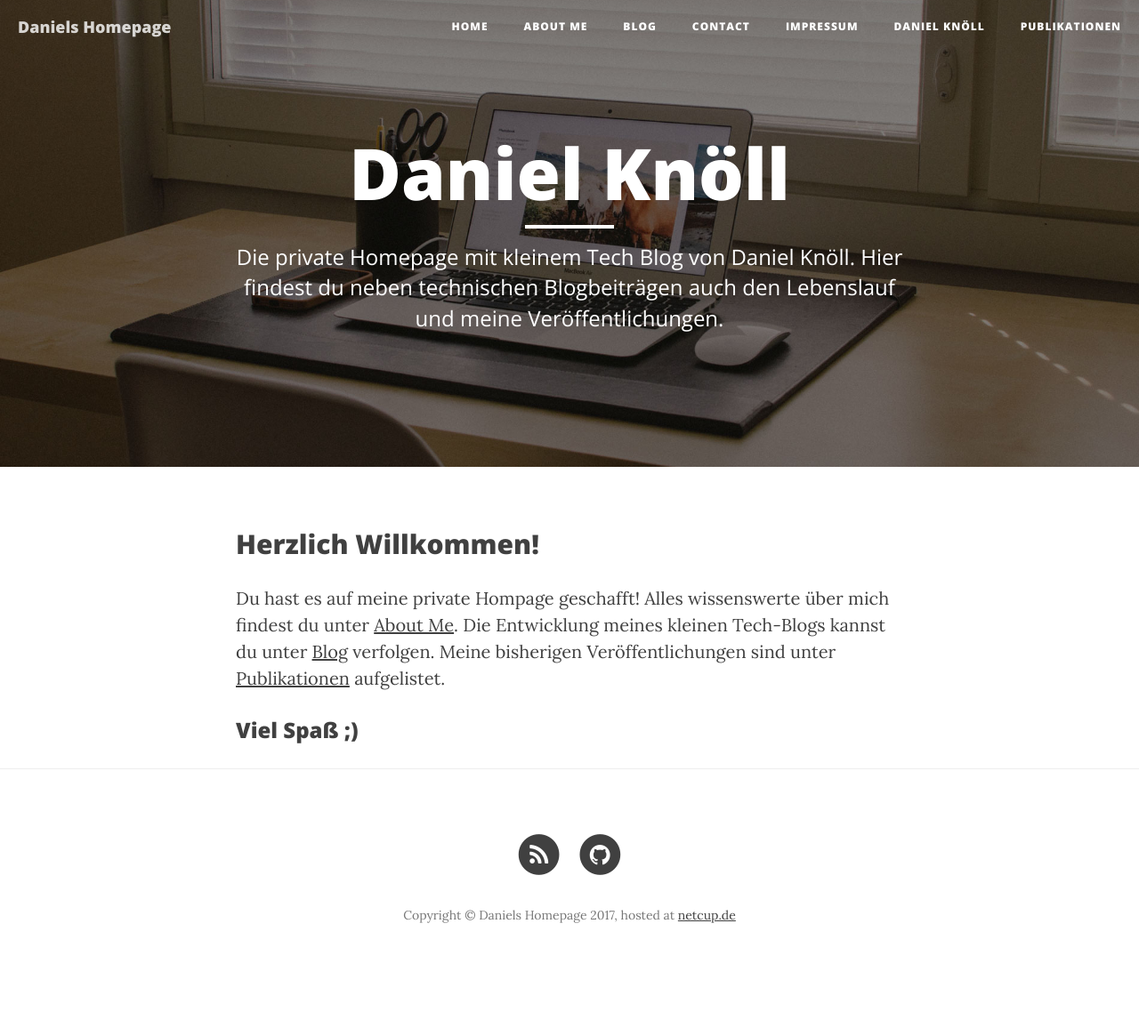
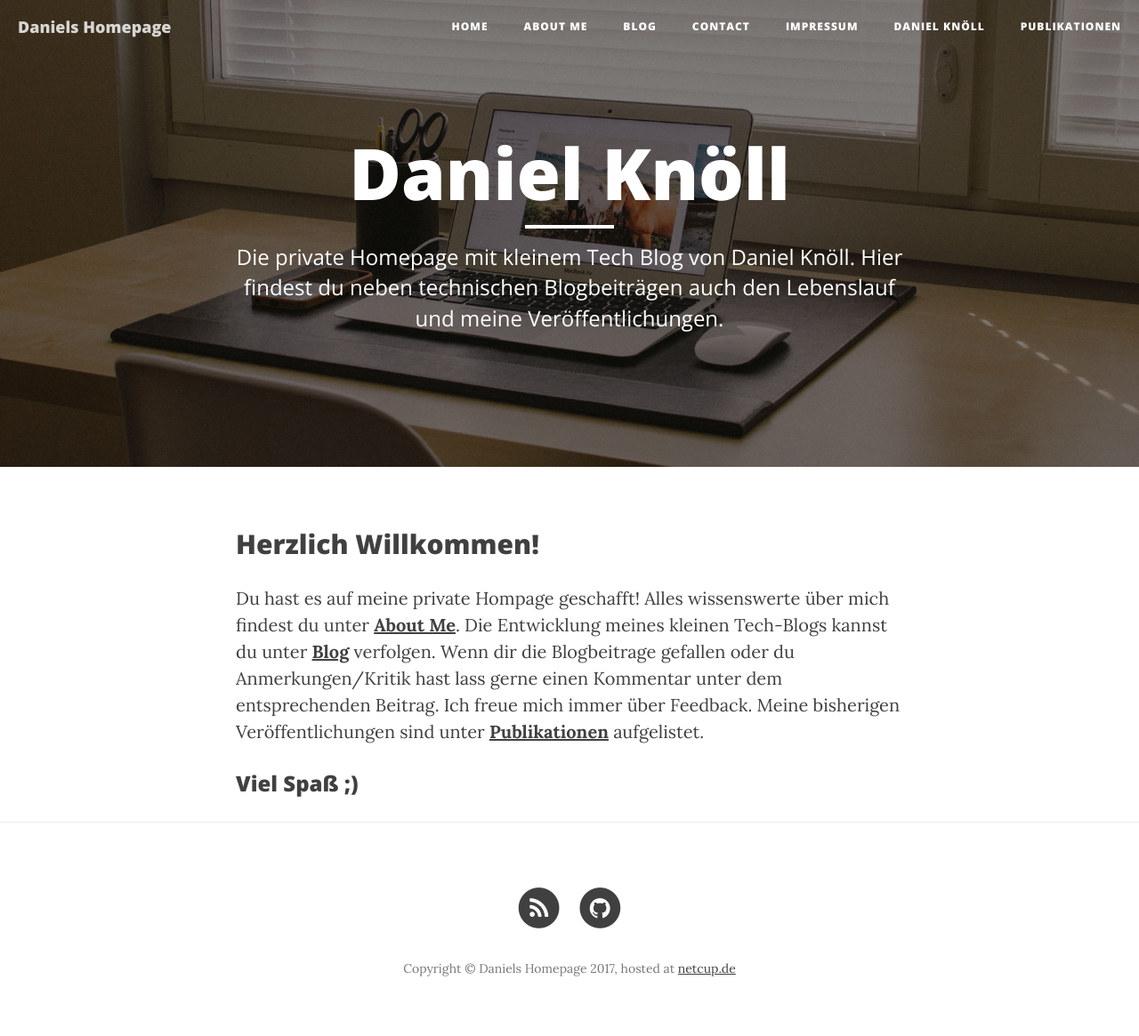
Before and after one commit to Danny4927/danny4927.github.io, a Jekyll site: the page built from index.md, in a window 1280 px wide. Shown: the whole page at 89% size. Built offline with Jekyll 4.4.1, drawn with Linux system fonts in a browser that asks for light colours; nearby versions of some CDN libraries; before the commit the page ends 1105 px from its top, so only the background shows below that.

Commit message:
updated index page

```diff
--- a/index.md
+++ b/index.md
@@ -9,8 +9,9 @@ header-img: "img/home-bg.jpg"
 
 ## Herzlich Willkommen!
 Du hast es auf meine private Hompage geschafft! Alles wissenswerte über mich findest du unter
-[About Me]({{ site.baseurl }}/about/). Die Entwicklung meines kleinen Tech-Blogs kannst du unter
-[Blog]({{ site.baseurl }}/blog/) verfolgen. Meine bisherigen Veröffentlichungen sind unter
-[Publikationen]({{ site.baseurl }}/publikationen) aufgelistet.
+**[About Me]({{ site.baseurl }}/about/)**. Die Entwicklung meines kleinen Tech-Blogs kannst du unter
+**[Blog]({{ site.baseurl }}/blog/)** verfolgen. Wenn dir die Blogbeitrage gefallen oder du Anmerkungen/Kritik
+hast lass gerne einen Kommentar unter dem entsprechenden Beitrag. Ich freue mich immer über Feedback. Meine bisherigen Veröffentlichungen sind unter
+**[Publikationen]({{ site.baseurl }}/publikationen)** aufgelistet.
 
 ### Viel Spaß ;)
```
